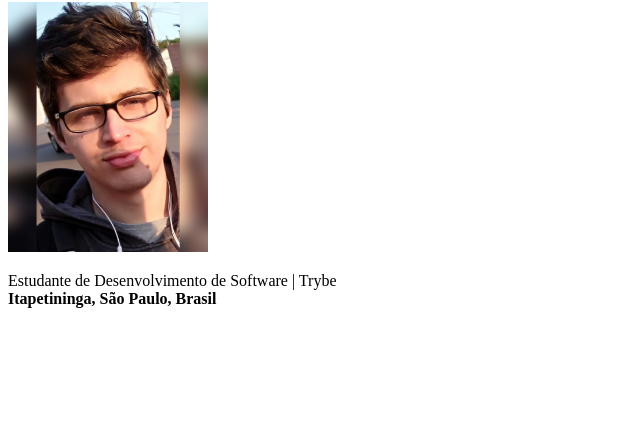
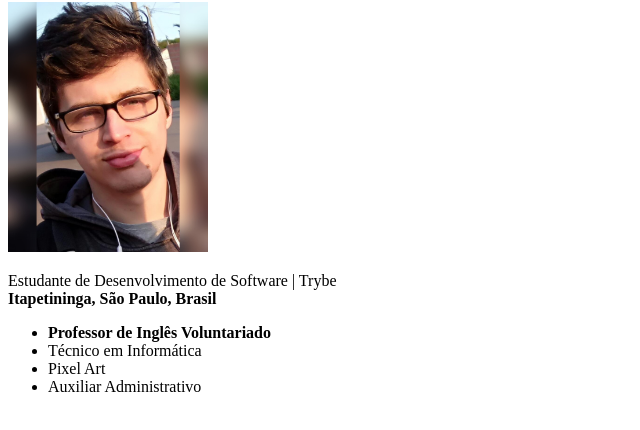
Before and after one commit to DanrlleyR/exercicios-trybe, a plain HTML site: page index.html in a window 1280 px wide. Shown: the part 78-508 px from the top of the page, without its empty margins (0-640 px from the left). Drawn offline with Linux system fonts and the light colour scheme.

Commit message:
Adicionada listas de habilidades

```diff
--- a/index.html
+++ b/index.html
@@ -10,5 +10,12 @@
 
         <p>Estudante de Desenvolvimento de Software | Trybe<br>
             <strong>Itapetininga, São Paulo, Brasil</strong></p>
+
+        <ul>
+            <li><strong>Professor de Inglês Voluntariado</strong></li>
+            <li>Técnico em Informática</li>
+            <li>Pixel Art</li>
+            <li>Auxiliar Administrativo</li>
+        </ul>
     </body>
 </html>
```
